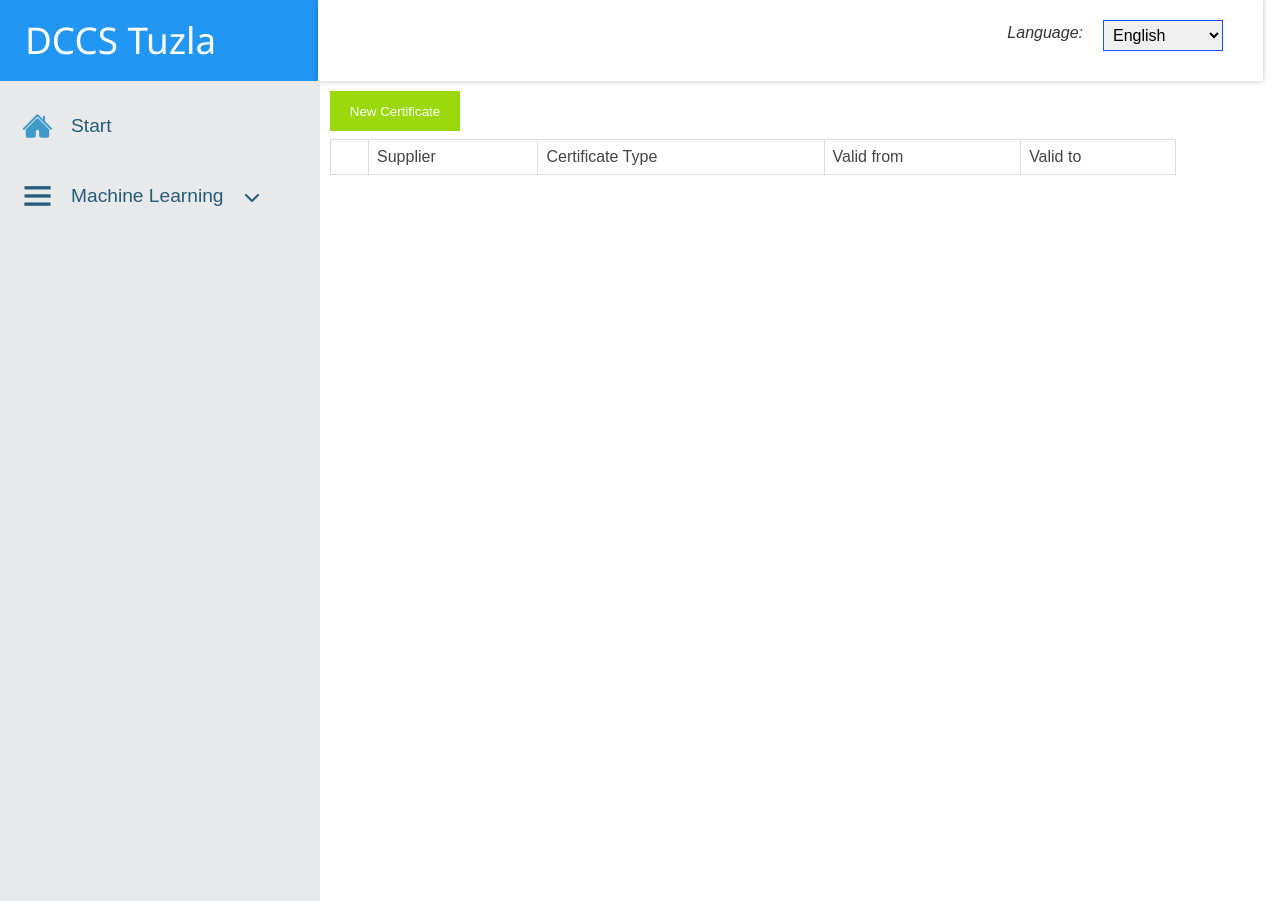
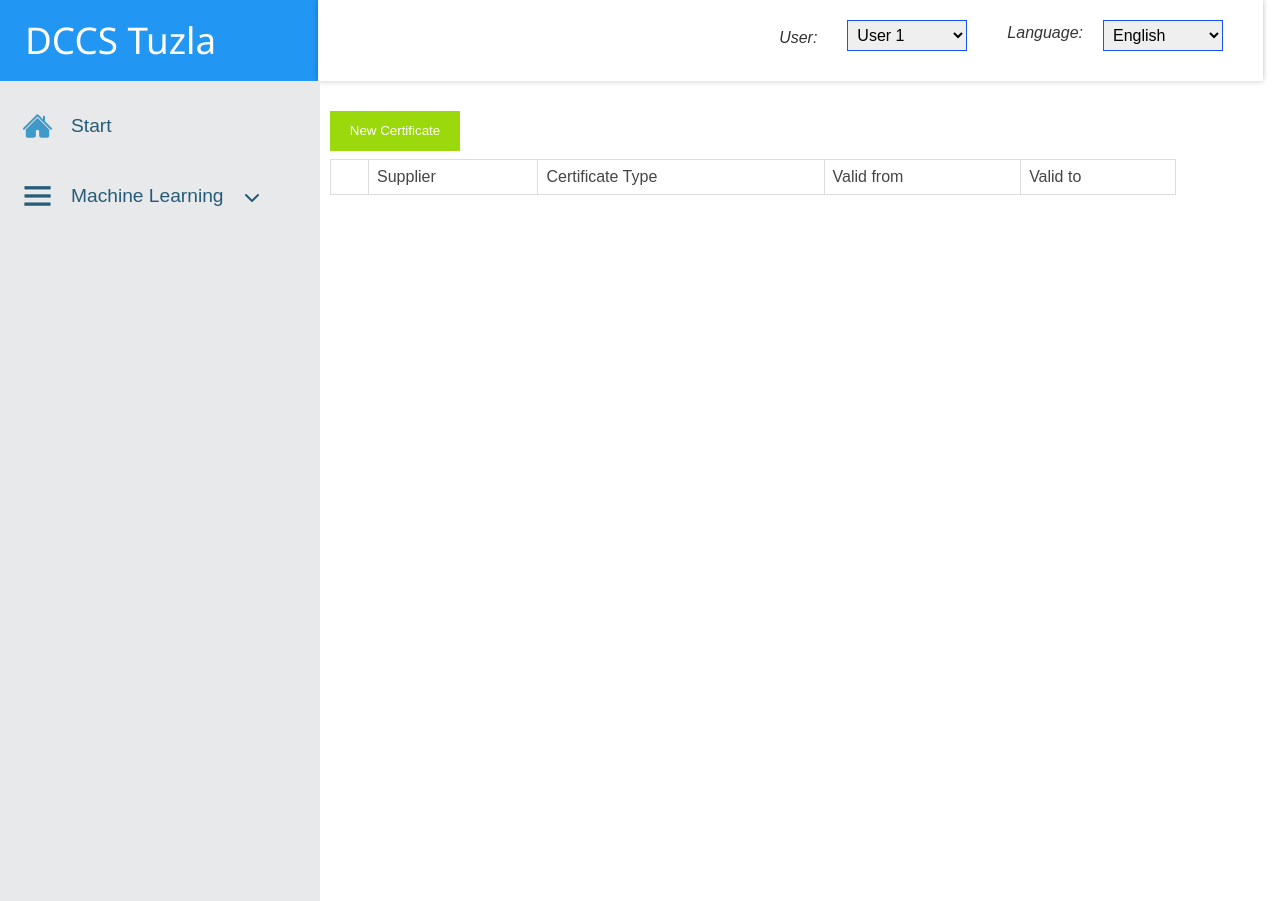
Before and after one commit to Tumusime14/Certificate-Manager---David, a React app: page /example1 in a window 1280 px wide. Built offline with nearby package versions, Linux system fonts and the light colour scheme.

Commit message:
Feature/Task-9-KAN-94 Added userContext to keep data accessed everywhere in App

```diff
--- a/src/App.tsx
+++ b/src/App.tsx
@@ -8,6 +8,8 @@ import Example3 from './components/Example3';
 import AddCertificate from './components/certificates/AddCertificate';
 import EditCertificate from './components/certificates/EditCertificate';
 import Header from './components/Header';
+import UserSwitcher from './components/UserSwitcher';
+import { UserProvider } from './components/context/UserContext';
 import { useLanguage } from './components/context/LanguageContext';
 
 const Start: FC = () => {
@@ -16,14 +18,16 @@ const Start: FC = () => {
 };
 
 const App: FC = () => {
-  const { translations } = useLanguage();
-
   return (
     <Router>
+      <UserProvider>
         <div className="App">
           <header className="main-header">
-          <div className="header">{translations['header']}</div>
-          <div className="sub-header"><Header /></div>
+            <div className="header">DCCS Tuzla</div>
+            <div className="sub-header">
+              <UserSwitcher />
+              <Header />
+            </div>
           </header>
           <div className="container">
             <nav>
@@ -41,6 +45,7 @@ const App: FC = () => {
             </main>
           </div>
         </div>
+      </UserProvider>
     </Router>
   );
 };
--- a/src/components/Example1.tsx
+++ b/src/components/Example1.tsx
@@ -39,6 +39,7 @@ const Example1: React.FC = () => {
 
   return (
     <div>
+      <h2></h2>
       <Table data={[]} onNewCertificate={() => navigate('/new-certificate')} />
       <table>
         <thead>
--- /dev/null
+++ b/src/components/UserSwitcher.tsx
@@ -0,0 +1,25 @@
+import React from 'react';
+import { useUser } from './context/UserContext';
+import '../styles/UserSwitcher.css';
+
+const UserSwitcher: React.FC = () => {
+  const { user, setUser } = useUser();
+
+  const handleUserChange = (event: React.ChangeEvent<HTMLSelectElement>) => {
+    setUser(event.target.value);
+  };
+
+  return (
+    <div className="user-switcher">
+      <label htmlFor="user-select">User:</label>
+      <select id="user-select" value={user} onChange={handleUserChange}>
+        <option value="user1">User 1</option>
+        <option value="user2">User 2</option>
+        <option value="user3">User 3</option>
+        <option value="user4">User 4</option>
+      </select>
+    </div>
+  );
+};
+
+export default UserSwitcher;
--- /dev/null
+++ b/src/components/context/UserContext.tsx
@@ -0,0 +1,33 @@
+import React, { createContext, useState, ReactNode, FC } from 'react';
+
+
+interface UserContextType {
+  user: string;
+  setUser: (user: string) => void;
+}
+
+const UserContext = createContext<UserContextType | undefined>(undefined);
+
+interface UserProviderProps {
+  children: ReactNode;
+}
+
+const UserProvider: FC<UserProviderProps> = ({ children }) => {
+  const [user, setUser] = useState<string>('user1');
+
+  return (
+    <UserContext.Provider value={{ user, setUser }}>
+      {children}
+    </UserContext.Provider>
+  );
+};
+
+const useUser = (): UserContextType => {
+  const context = React.useContext(UserContext);
+  if (context === undefined) {
+    throw new Error('useUser must be used within a UserProvider');
+  }
+  return context;
+};
+
+export { UserProvider, useUser };
--- a/src/index.tsx
+++ b/src/index.tsx
@@ -2,13 +2,16 @@ import React from 'react';
 import ReactDOM from 'react-dom/client';
 import App from './App';
 import { LanguageProvider } from './components/context/LanguageContext';
+import { UserProvider } from './components/context/UserContext';
 import './styles/Index.css';
 
 const root = ReactDOM.createRoot(document.getElementById('root') as HTMLElement);
 root.render(
   <React.StrictMode>
     <LanguageProvider>
-      <App />
+      <UserProvider>
+        <App />
+      </UserProvider>
     </LanguageProvider>
   </React.StrictMode>
 );
--- a/src/locales/de.json
+++ b/src/locales/de.json
@@ -2,7 +2,7 @@
   "language_label": "Sprache:",
   "english_option": "Englisch",
   "german_option": "Deutsch",
-  "start": "Start",
+  "start": "Starten",
   "example1": "Beispiel 1",
   "example2": "Beispiel 2",
   "example3": "Beispiel 3",
--- a/src/styles/App.css
+++ b/src/styles/App.css
@@ -24,11 +24,15 @@ main{
 
 .main-header > .sub-header {
   background-color: #ffffff;
-  color: white;
+  color: black;
   padding: 10px 20px;
   font-size: 24px;
   box-shadow: 0 -2px 5px rgba(0, 0, 0, 0.167), 0 2px 5px rgba(0, 0, 0, 0.1);
+  display: flex;
+  justify-content:flex-end;
+  align-items: center;
 }
+
 
 .container {
   display: flex;
--- a/src/styles/Sidebar.css
+++ b/src/styles/Sidebar.css
@@ -41,3 +41,8 @@
 .dropdown-item:hover {
   background-color: #e0e0e0;
 }
+.signed-user{
+
+  margin-top: 20rem;
+
+}
--- /dev/null
+++ b/src/styles/UserSwitcher.css
@@ -0,0 +1,19 @@
+.user-switcher {
+    display: flex;
+    align-items: center;
+    padding: 10px 20px;
+    color: black;
+  }
+
+  .user-switcher label {
+    font-size: 1rem;
+    color: #333;
+    margin-right: 10px;
+  }
+
+  .user-switcher select {
+    padding: 5px;
+    font-size: 1rem;
+    border: 1px solid #1650ff;
+    width: 120px;
+  }
```
Lines whose indentation alone changed are shown as unchanged.
